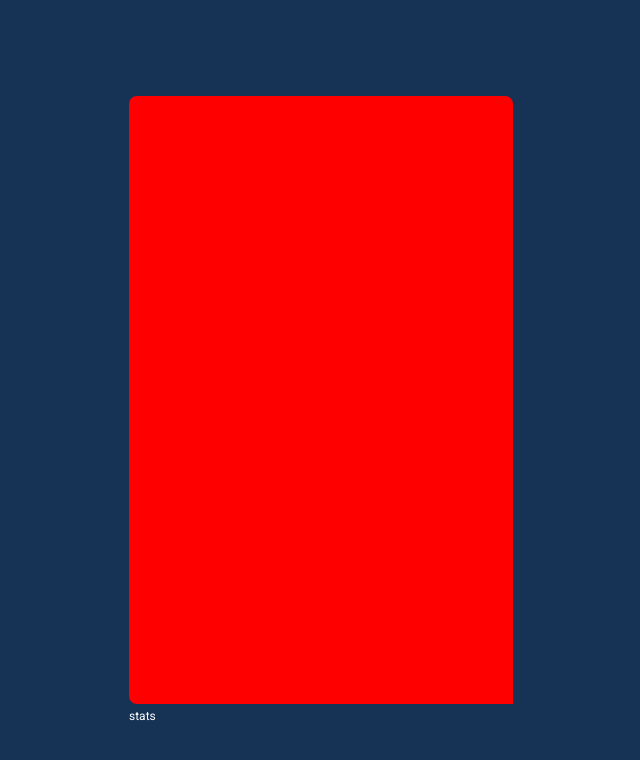
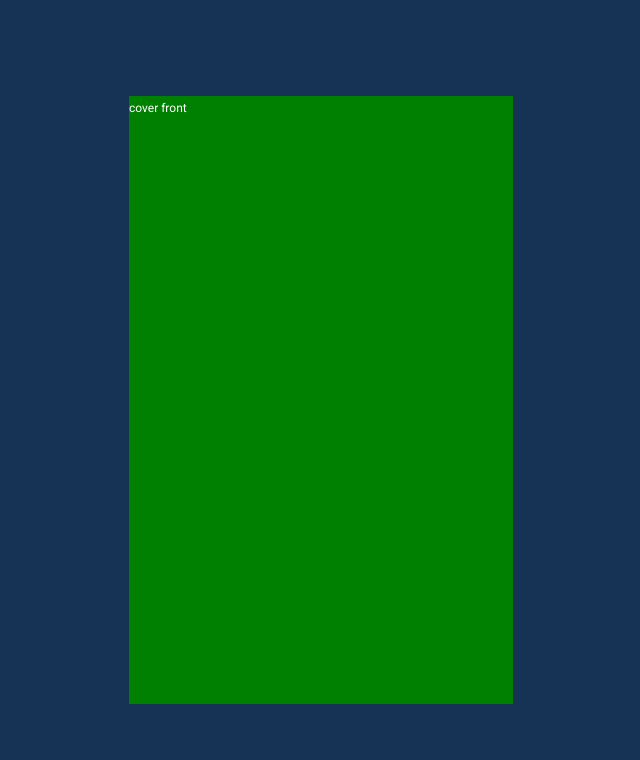
Before and after one commit to cesarchoqueskater/pokedex-javascript, a plain HTML site: page index.html in a window 1280 px wide. Shown: the whole page, without its empty margins (319-959 px from the left). Drawn offline with Linux system fonts and the light colour scheme.

Commit message:
Creando el componente de cover y animacion 3d

```diff
--- /dev/null
+++ b/css/cover.css
@@ -0,0 +1,32 @@
+.cover {}
+
+.cover-front {
+    inline-size: inherit;
+    block-size: inherit;
+    /* background-color: var(--primary); */
+    background-color: green;
+    position: absolute;
+    /* Para que tome todo el tamaño del elemento mas cercano */
+    inset: 0;
+    z-index: 2;
+    transition: 1s transform;
+    /* transform: rotateY(50deg); */
+    transform-origin: right center;
+    backface-visibility: hidden;
+}
+
+.cover-back {
+    inline-size: inherit;
+    block-size: inherit;
+    /* background-color: var(--primary); */
+    background-color: blue;
+    position: absolute;
+    inset: 0;
+    z-index: 1;
+    /* Vendria ser como un left */
+    inset-inline-start: 100%;
+    backface-visibility: hidden;
+    transform: rotateY(-180deg);
+    transition: 1s transform;
+    transform-origin: left center;
+}
--- a/css/index.css
+++ b/css/index.css
@@ -1,4 +1,5 @@
 @import './pokedex.css';
+@import './cover.css';
 :root {
     --white: #fffffe;
     --black: #300f16;
--- a/css/pokedex.css
+++ b/css/pokedex.css
@@ -9,13 +9,24 @@
     /* En el index.html, colocamos tab-index=0 , para poder usar la tecla tab y se moveria,se sombrearia , pero
     usaremos outline, para que no se resalte*/
     outline: none;
+    position: relative;
+    perspective: 1000px;
+}
+
+.pokedex:is(:hover, :focus, :focus-within) .cover-front {
+    /* border: 1px solid red; */
+    transform: rotateY(180deg);
+}
+
+.pokedex:is(:hover, :focus, :focus-within) .cover-back {
+    transform: rotateY(0);
 }
 
 .pokedex-main {
     /* Colocamos para que herenden el ancho y largo del padre */
     inline-size: inherit;
     block-size: inherit;
-    background-color: red;
+    background-color: var(--primary);
     display: flex;
     flex-direction: column;
     /* 16px = 1rem */
--- a/index.html
+++ b/index.html
@@ -12,9 +12,14 @@
 
 <body>
     <main class="pokedex" tabindex="0">
-        <section class="pokedex-main"></section>
-        <section>
-            stats
+        <section class="pokedex-main" aria-label="Información general del Pokémon">
+            main
+        </section>
+        <div class="cover-front">
+            cover front
+        </div>
+        <section class="cover-back" aria-label="Estadisticas del Pokémon">
+            cover back
         </section>
     </main>
 </body>
```
